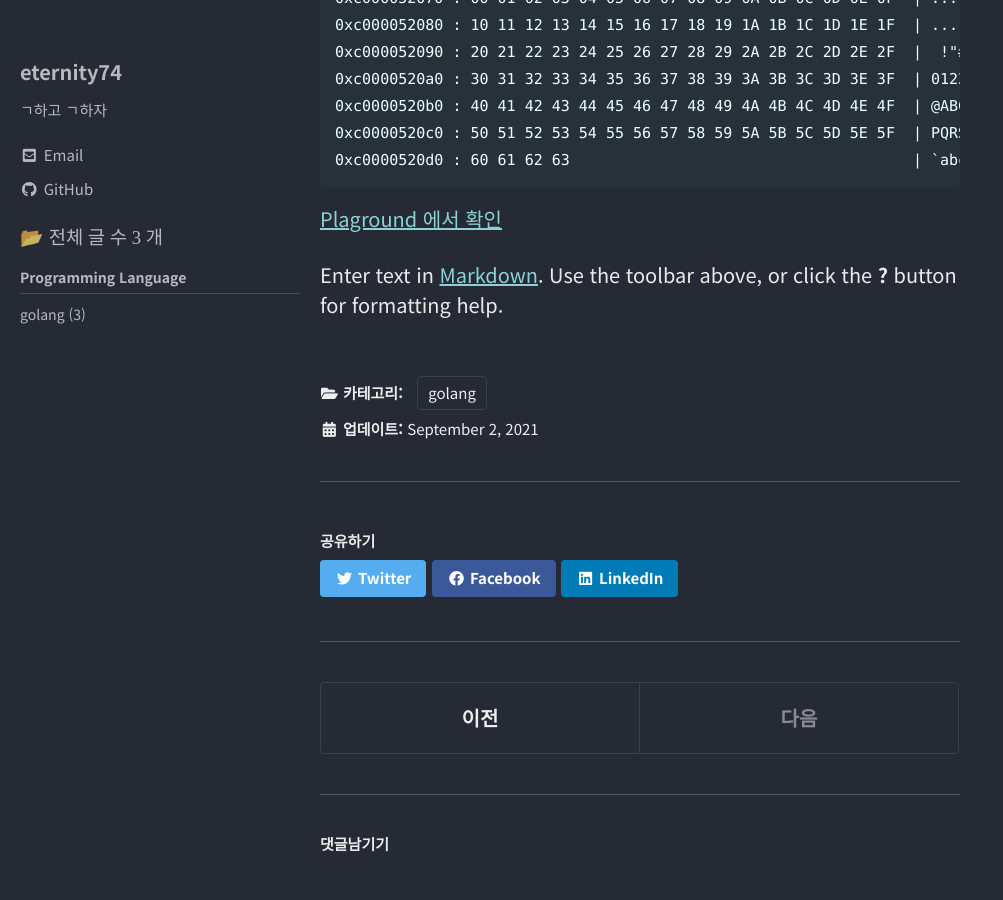
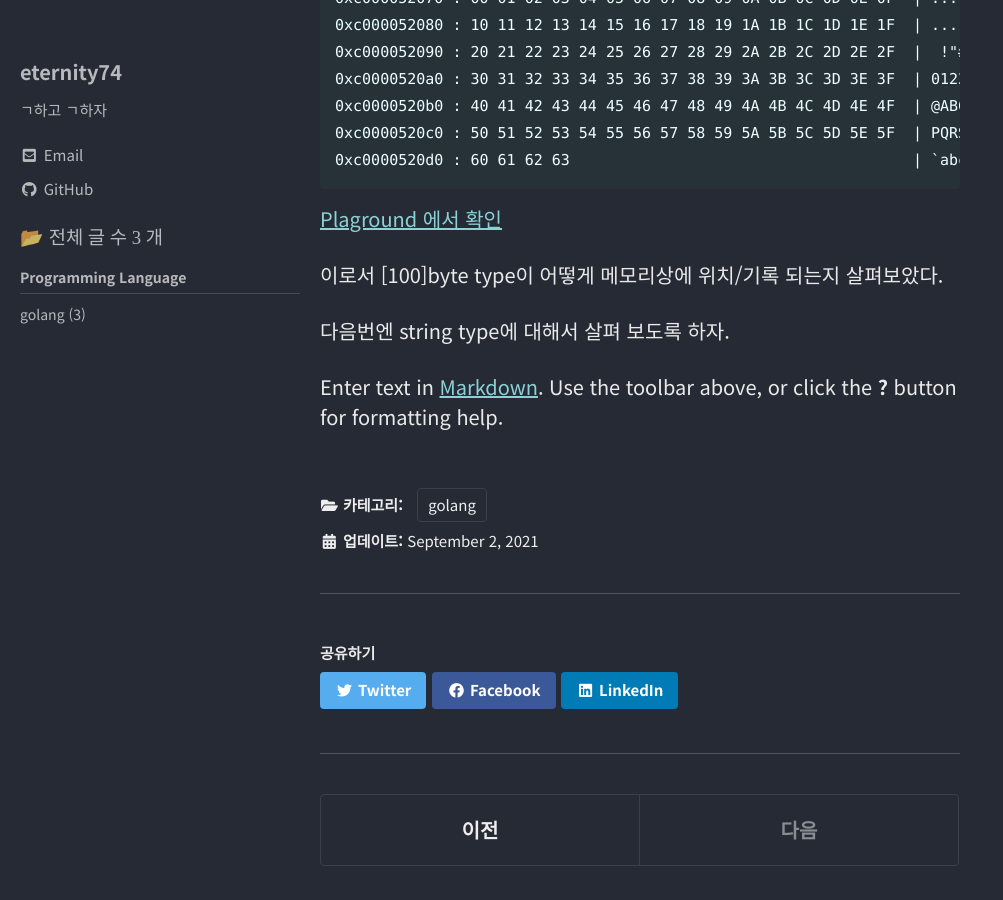
Before and after one commit to eternity74/eternity74.github.io, a Jekyll site: the page built from _posts/2021-09-02-golang-hexdump-memory.md, in a window 1280 px wide and 900 px high, scrolled down 3412 px. Shown: the whole window, without its empty margins (0-1003 px from the left). Built offline with Jekyll 4.4.1, drawn with Linux system fonts in a browser that asks for light colours; cached includes are drawn as plain includes; comment, search, counter and statistics services are not loaded; some of the changed text lies outside the part shown.

Commit message:
Update 2021-09-02-golang-hexdump-memory.md

````diff
--- a/_posts/2021-09-02-golang-hexdump-memory.md
+++ b/_posts/2021-09-02-golang-hexdump-memory.md
@@ -114,5 +114,8 @@ func main() {
 ```
 [Plaground 에서 확인](https://play.golang.org/p/ukhQKxfM9Jx)
 
+이로서 [100]byte type이 어떻게 메모리상에 위치/기록 되는지 살펴보았다.
+
+다음번엔 string type에 대해서 살펴 보도록 하자.
 
 Enter text in [Markdown](http://daringfireball.net/projects/markdown/). Use the toolbar above, or click the **?** button for formatting help.
````
Also changed, not shown: other parts of _posts/2021-09-02-golang-hexdump-memory.md (+1 -1 lines).
